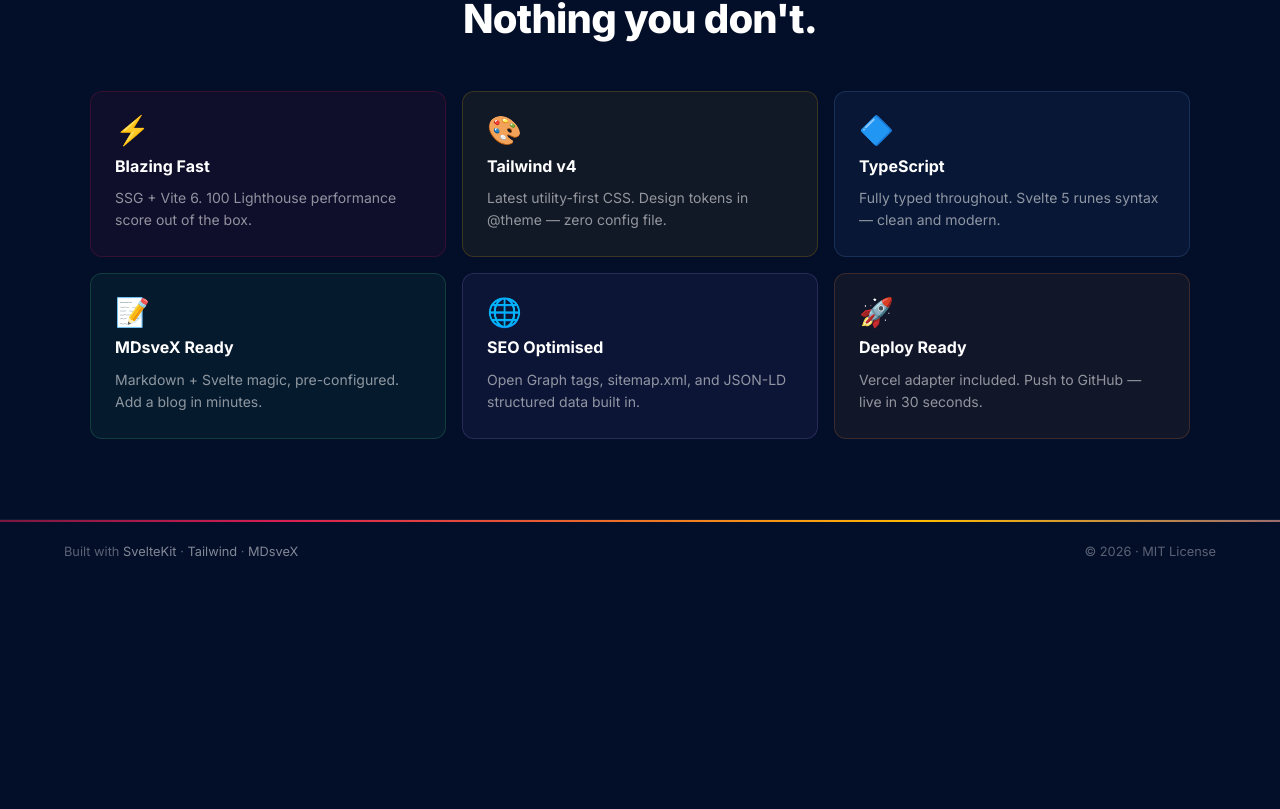
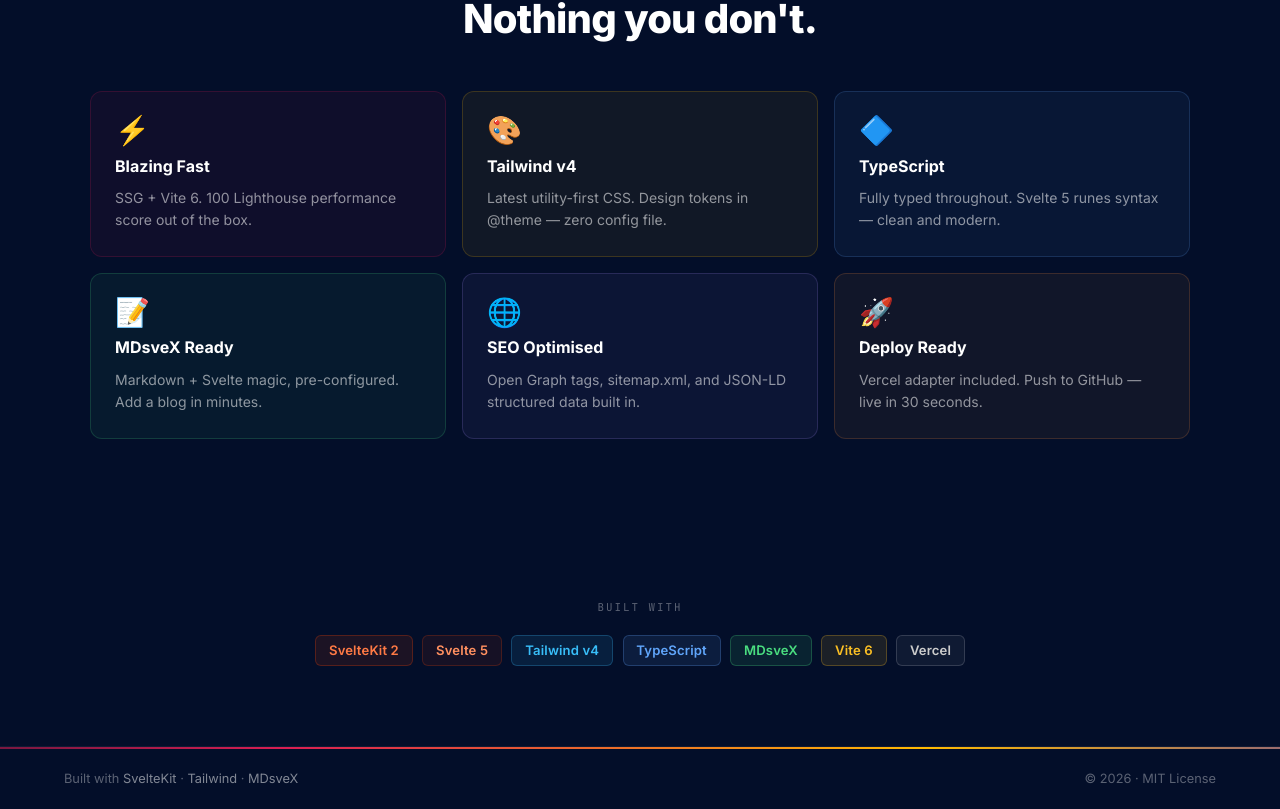
Before and after one commit to loke-dev/sveltekit-landing-page-template, a SvelteKit app: page / in a window 1280 px wide. Shown: the part 1023-1832 px from the top of the page. Before the commit the page ends 1604 px from the top, so only its background shows below. Built offline with nearby package versions, Linux system fonts and the light colour scheme.

Commit message:
feat: add TechStackSection with badge row

```diff
--- /dev/null
+++ b/src/lib/components/sections/TechStackSection.svelte
@@ -0,0 +1,55 @@
+<script lang="ts">
+	import Badge from '$components/ui/Badge.svelte';
+	import { fadeIn } from '$utils/fadeIn';
+
+	const stack = [
+		{ label: 'SvelteKit 2', bg: 'rgba(255,70,0,0.1)',    text: '#ff7a45', border: 'rgba(255,70,0,0.25)' },
+		{ label: 'Svelte 5',    bg: 'rgba(255,70,0,0.08)',   text: '#ff9060', border: 'rgba(255,70,0,0.2)' },
+		{ label: 'Tailwind v4', bg: 'rgba(56,189,248,0.1)',  text: '#38bdf8', border: 'rgba(56,189,248,0.25)' },
+		{ label: 'TypeScript',  bg: 'rgba(96,165,250,0.1)',  text: '#60a5fa', border: 'rgba(96,165,250,0.25)' },
+		{ label: 'MDsveX',      bg: 'rgba(74,222,128,0.1)',  text: '#4ade80', border: 'rgba(74,222,128,0.25)' },
+		{ label: 'Vite 6',      bg: 'rgba(251,191,36,0.1)',  text: '#fbbf24', border: 'rgba(251,191,36,0.25)' },
+		{ label: 'Vercel',      bg: 'rgba(255,255,255,0.05)',text: '#ccc',    border: 'rgba(255,255,255,0.15)' },
+	];
+</script>
+
+<section class="section" aria-labelledby="stack-heading">
+	<div class="section-container">
+		<div class="stack-inner" use:fadeIn>
+			<p class="stack-label" id="stack-heading">Built With</p>
+			<div class="stack-badges" role="list">
+				{#each stack as tech}
+					<span role="listitem">
+						<Badge label={tech.label} bgColor={tech.bg} textColor={tech.text} borderColor={tech.border} />
+					</span>
+				{/each}
+			</div>
+		</div>
+	</div>
+</section>
+
+<style>
+	.stack-inner {
+		text-align: center;
+		display: flex;
+		flex-direction: column;
+		align-items: center;
+		gap: 1.25rem;
+	}
+
+	.stack-label {
+		font-family: var(--font-mono);
+		font-size: 0.68rem;
+		letter-spacing: 0.18em;
+		text-transform: uppercase;
+		color: rgba(255,255,255,0.35);
+		margin: 0;
+	}
+
+	.stack-badges {
+		display: flex;
+		flex-wrap: wrap;
+		gap: 0.6rem;
+		justify-content: center;
+	}
+</style>
--- a/src/routes/+page.svelte
+++ b/src/routes/+page.svelte
@@ -1,7 +1,9 @@
 <script lang="ts">
 	import HeroSection from '$components/sections/HeroSection.svelte';
 	import FeaturesSection from '$components/sections/FeaturesSection.svelte';
+	import TechStackSection from '$components/sections/TechStackSection.svelte';
 </script>
 
 <HeroSection />
 <FeaturesSection />
+<TechStackSection />
```
